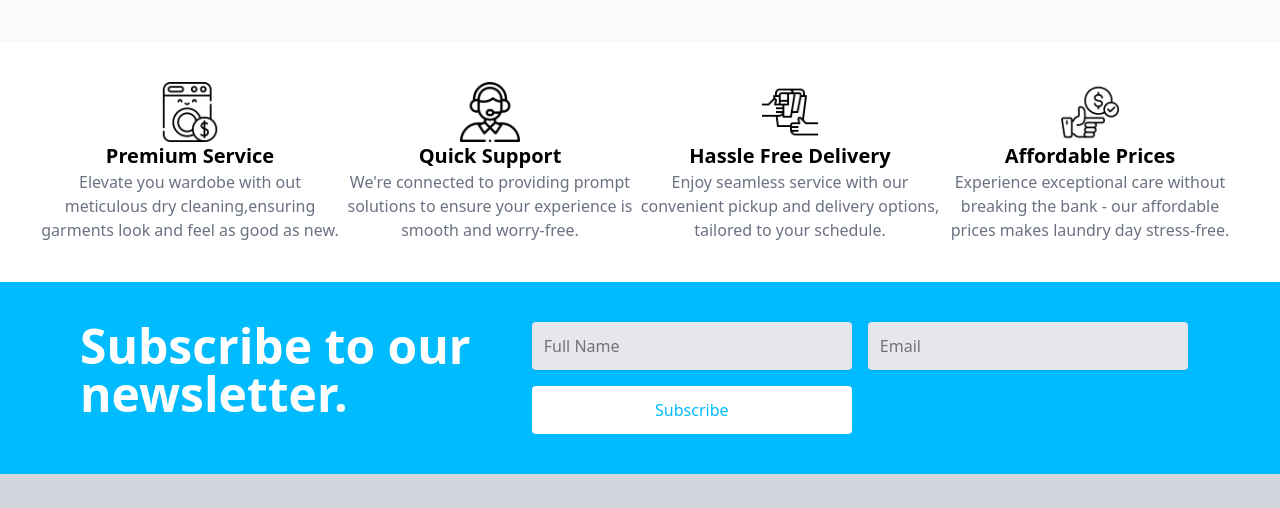
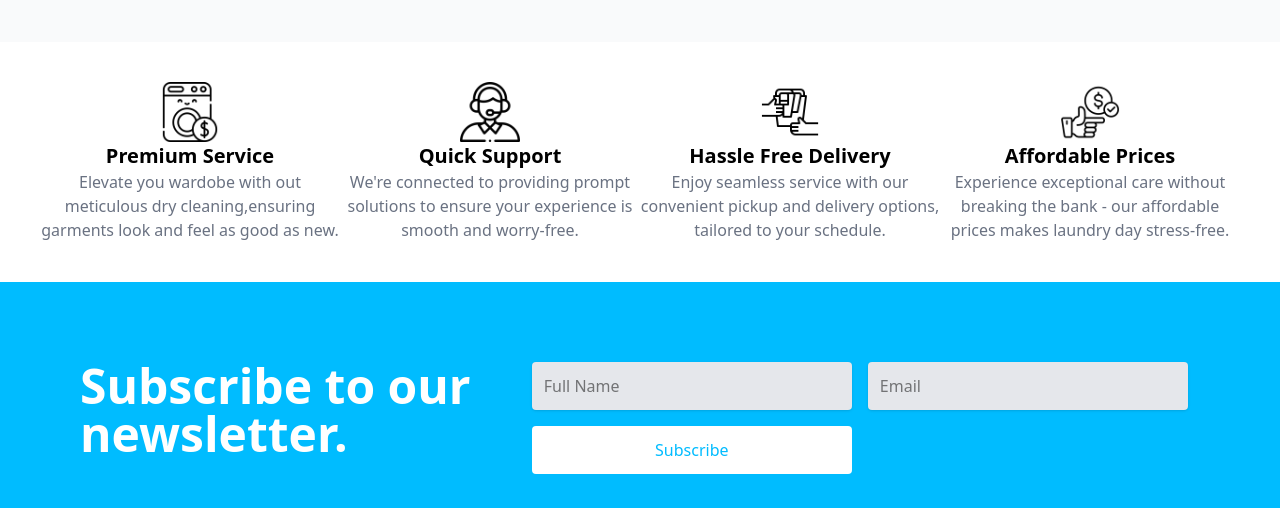
Before and after one commit to eesa-ma/Laundry-Services-Web-App, a website: page docs/index.html in a window 1280 px wide. Shown: the part 1557-2065 px from the top of the page. Drawn offline with Linux system fonts and the light colour scheme.

Commit message:
Update footer padding and add new padding utilities
Replaces 'py-10 px-20' with 'p-20' in the footer subscribe section for simplified padding. Adds new '.p-20' and '.py-20' utility classes to output.css to support the updated padding.

```diff
--- a/docs/footer.js
+++ b/docs/footer.js
@@ -53,7 +53,7 @@ qualityServices.map(qualityService => {
 document.body.append(qualitySection);
 
 const subscribeSection = document.createElement("section");
-subscribeSection.classList.add("bg-sky-400", "py-10", "px-20", "flex");
+subscribeSection.classList.add("bg-sky-400", "p-20", "flex");
 
 const headText = document.createElement("h1");
 headText.textContent = "Subscribe to our newsletter.";
```
Also changed, not shown: docs/output.css.
